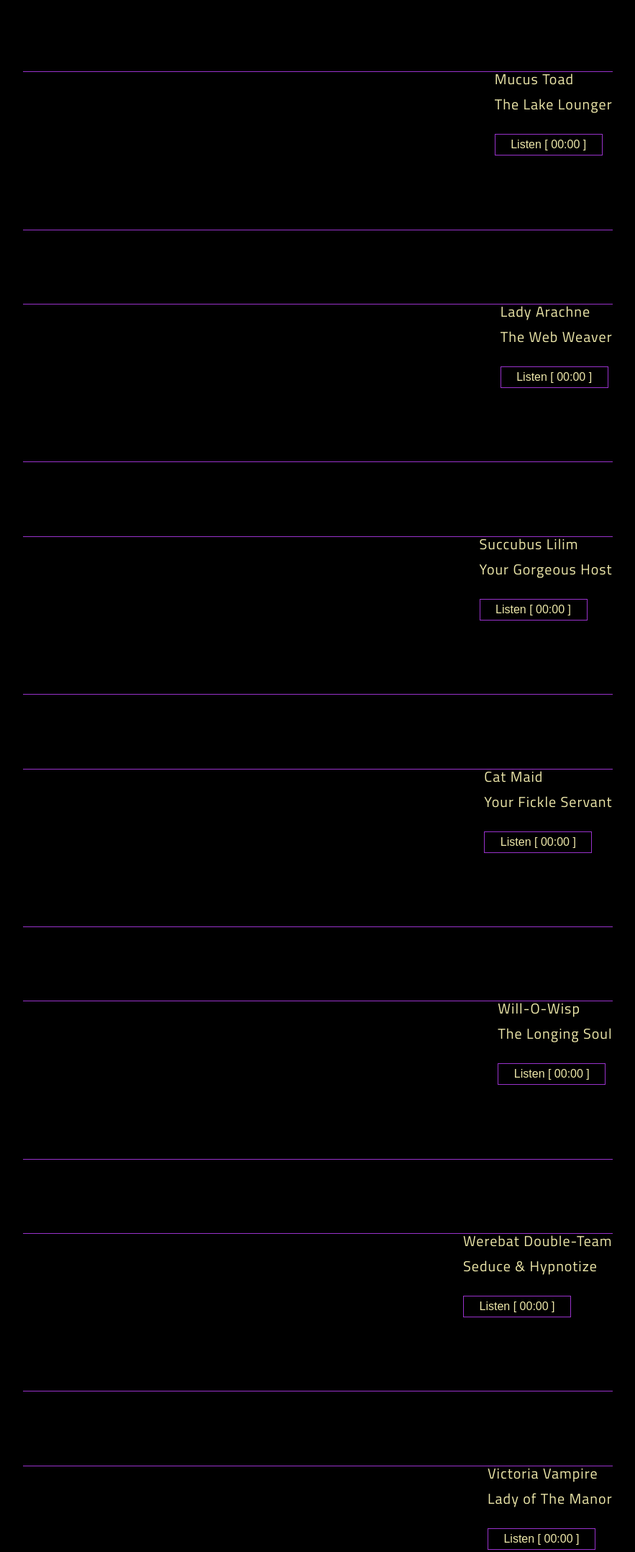
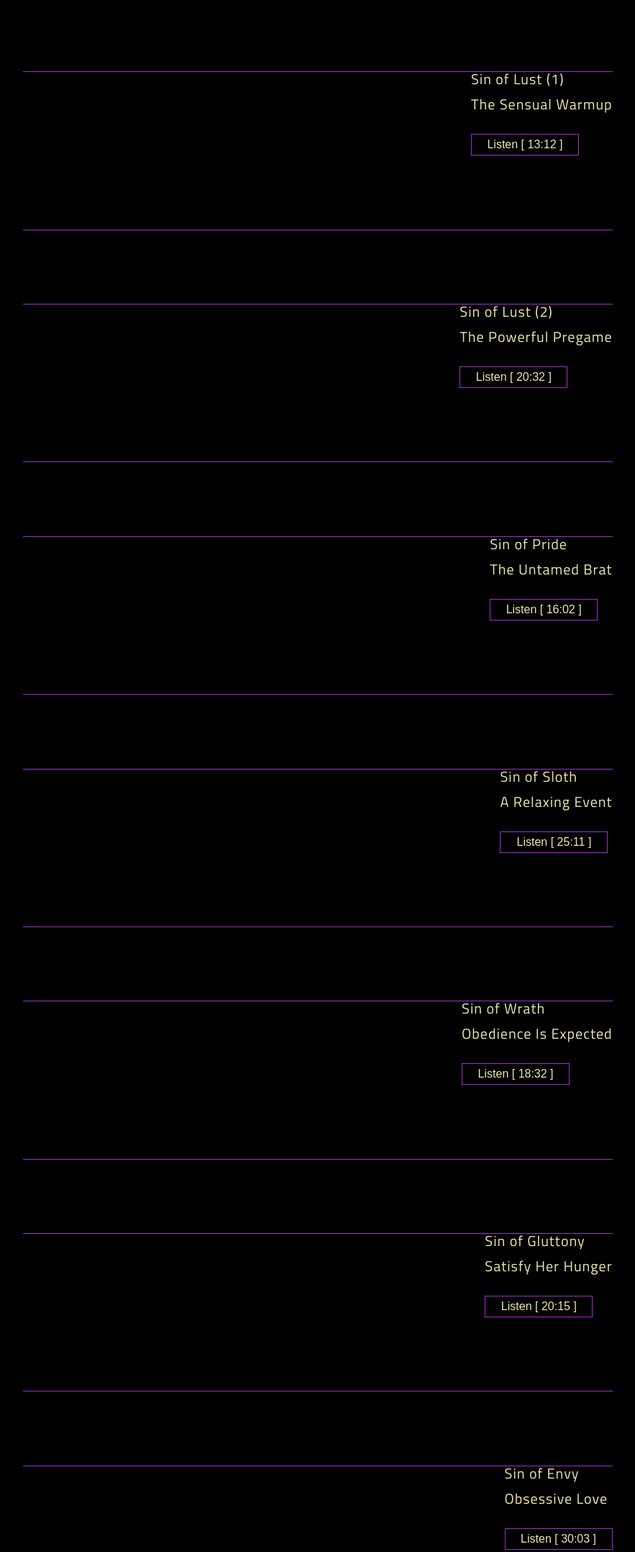
Before and after one commit to jcalderaro/Audio-Project-Mobile, a plain HTML site: page The_Library/2.InsatiableSin.html in a window 1280 px wide. Shown: the part 292-2448 px from the top of the page at 72% size, without its empty margins (198-1081 px from the left). Drawn offline with Linux system fonts and the light colour scheme.

Commit message:
Archive Complete

```diff
--- a/The_Library/2.InsatiableSin.html
+++ b/The_Library/2.InsatiableSin.html
@@ -26,82 +26,82 @@
 
         <div class="firstHalf">
             <section class='firstSection'>
-                <h4>Mucus Toad</h4>
-                <h4>The Lake Lounger</h4>
+                <h4>Sin of Lust (1)</h4>
+                <h4>The Sensual Warmup</h4>
                 </br>
-                <button>Listen [ 00:00 ] </button>
+                <button onclick="window.location.href = 'https://soundgasm.net/u/RuthieRen/F4M-Lust-7-Sins-project';"> Listen [ 13:12 ]</button>
             </section>
         </div>
 
         <div class="firstHalf">
             <section class='firstSection'>
-                <h4>Lady Arachne</h4>
-                <h4>The Web Weaver</h4>
+                <h4>Sin of Lust (2)</h4>
+                <h4>The Powerful Pregame</h4>
                 </br>
-                <button>Listen [ 00:00 ] </button>
+                <button onclick="window.location.href = 'https://soundgasm.net/u/RuthieRen/F4M-Lust-Extended-Scene-7-sins-project';"> Listen [ 20:32 ]</button>
             </section>
         </div>
 
         <div class="firstHalf">
             <section class='firstSection'>
-                <h4>Succubus Lilim</h4>
-                <h4>Your Gorgeous Host</h4>
+                <h4>Sin of Pride</h4>
+                <h4>The Untamed Brat</h4>
                 </br>
-                <button>Listen [ 00:00 ] </button>
+                <button onclick="window.location.href = 'https://soundgasm.net/u/RuthieRen/F4M-Pride-7-sins-project';"> Listen [ 16:02 ]</button>
             </section>
         </div>
 
         <div class="firstHalf">
             <section class='firstSection'>
-                <h4>Cat Maid</h4>
-                <h4>Your Fickle Servant</h4>
+                <h4>Sin of Sloth</h4>
+                <h4>A Relaxing Event</h4>
                 </br>
-                <button>Listen [ 00:00 ] </button>
+                <button onclick="window.location.href = 'https://soundgasm.net/u/RuthieRen/F4M-Sloth-7-sins-project';"> Listen [ 25:11 ]</button>
             </section>
         </div>
 
         <div class="firstHalf">
             <section class='firstSection'>
-                <h4>Will-O-Wisp</h4>
-                <h4>The Longing Soul</h4>
+                <h4>Sin of Wrath</h4>
+                <h4>Obedience Is Expected</h4>
                 </br>
-                <button>Listen [ 00:00 ] </button>
+                <button onclick="window.location.href = 'https://soundgasm.net/u/RuthieRen/F4M-Wrath-7-sins-project';"> Listen [ 18:32 ]</button>
             </section>
         </div>
 
         <div class="firstHalf">
             <section class='firstSection'>
-                <h4>Werebat Double-Team</h4>
-                <h4>Seduce & Hypnotize</h4>
+                <h4>Sin of Gluttony</h4>
+                <h4>Satisfy Her Hunger</h4>
                 </br>
-                <button>Listen [ 00:00 ] </button>
+                <button onclick="window.location.href = 'https://soundgasm.net/u/RuthieRen/F4M-Gluttony-7-sins-project';"> Listen [ 20:15 ]</button>
             </section>
         </div>
 
         <div class="firstHalf">
             <section class='firstSection'>
-                <h4>Victoria Vampire</h4>
-                <h4>Lady of The Manor</h4>
+                <h4>Sin of Envy</h4>
+                <h4>Obsessive Love</h4>
                 </br>
-                <button>Listen [ 00:00 ] </button>
+                <button onclick="window.location.href = 'https://soundgasm.net/u/RuthieRen/F4M-Envy-7-sins-project';"> Listen [ 30:03 ]</button>
             </section>
         </div>
 
         <div class="firstHalf">
             <section class='firstSection'>
-                <h4>Abigail Lich </h4>
-                <h4>The Undead Apothecary</h4>
+                <h4>Sin of Greed</h4>
+                <h4>Everything For The Taking</h4>
                 </br>
-                <button>Listen [ 00:00 ] </button>
+                <button onclick="window.location.href = 'https://soundgasm.net/u/RuthieRen/F4M-Greed-7-sins-project';"> Listen [ 20:35 ]</button>
             </section>
         </div>
 
         <div class="firstHalf">
             <section class='firstSection'>
-                <h4>Shoggoth The Celestial</h4>
-                <h4>The Cosmic Curiosity</h4>
+                <h4>Madame Cliche'</h4>
+                <h4>The Best For Last</h4>
                 </br>
-                <button>Listen [ 00:00 ] </button>
+                <button onclick="window.location.href = 'https://soundgasm.net/u/RuthieRen/F4M-Madame-Cliche-tour-10-Bonus-Scene-A-Night-with-Cliche-7-sins-Project';"> Listen [ 25:39 ]</button>
             </section>
         </div>
         <!-- -- -- -- -- -- -- -- -- -- -- -- -- -- -- -- -- -- -- -- -- -- -- -- -- -- -- -- -- -- -- -- -- -- -->
```
